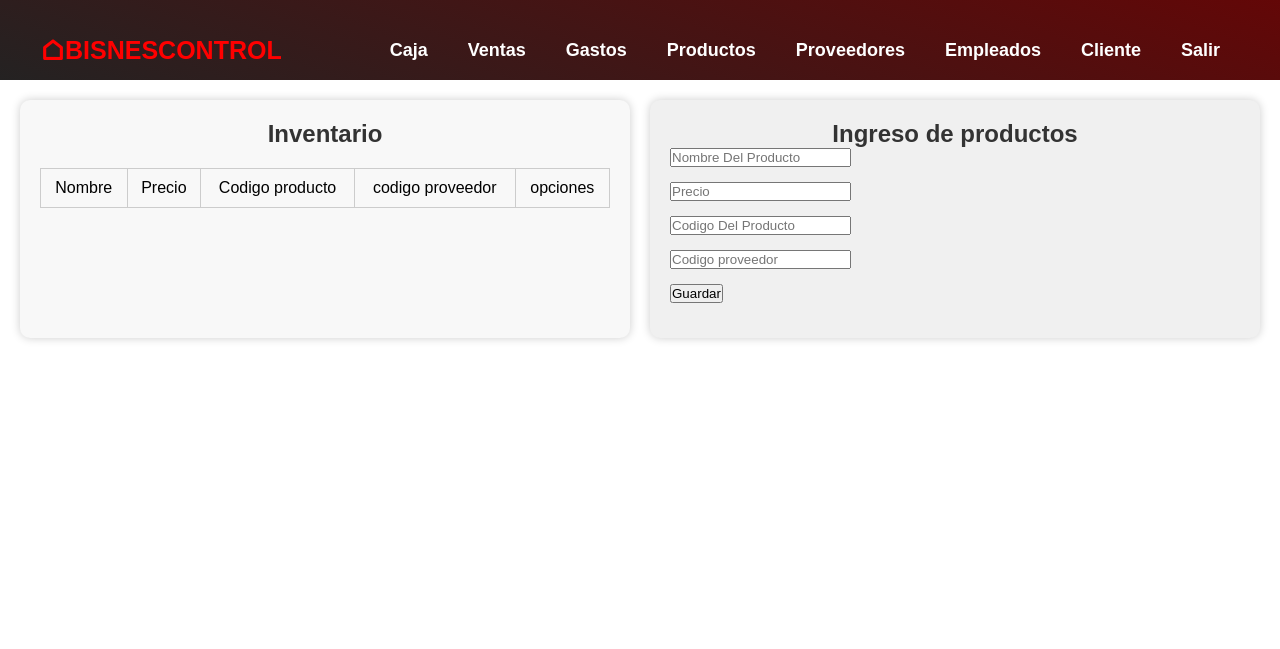
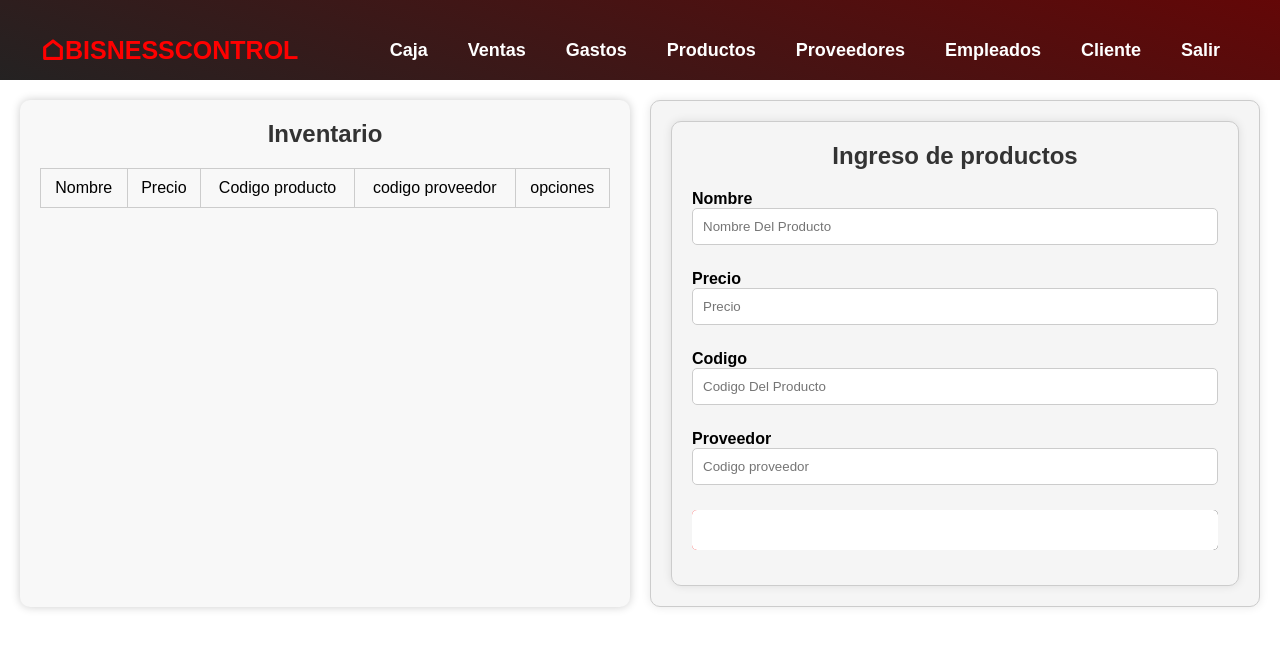
Before and after one commit to jlrssrlj/semillero, a Flask app: page /productos in a window 1280 px wide. Shown: the top 649 px of the page. Run offline with Flask 3, Linux system fonts and the light colour scheme; data that the repository does not hold is empty; some libraries are stand-ins or nearby versions.

Commit message:
Estilos productos

```diff
--- a/Templates/layout.html
+++ b/Templates/layout.html
@@ -16,7 +16,7 @@
         <div class="content">
             <div class="menu container">
                 <a class="logo" href="/caja">
-                    <i class="ri-home-line"></i><span>bisnescontrol</span>
+                    <i class="ri-home-line"></i><span>bisnesscontrol</span>
                 </a>
                 <input type="checkbox" id="menu">
                 <label for="menu">
--- a/Templates/principalaplicativo.html
+++ b/Templates/principalaplicativo.html
@@ -7,7 +7,7 @@
 <head>
     <meta charset="UTF-8">
     <meta name="viewport" content="width=device-width, initial-scale=1.0">
-    <link rel="stylesheet" href="../static/css/menu.css">
+
     <link rel="stylesheet" href="../static/css/estilos.css">
     <title>Producto</title>
 
@@ -54,19 +54,19 @@
                 <h3 class="titulo">Ingreso de productos</h3>
                 <form action='/agregar_producto' method="POST">
                     <div class="input-form">
-                        <input type"text" name="nombreproducto" placeholder="Nombre Del Producto" class="form-control">
+                        <label for="nombreproducto">Nombre</label><input type"text" name="nombreproducto" placeholder="Nombre Del Producto" class="form-control">
                     </div>
                     <div class="input-form">
-                        <input type"text" name="precio" placeholder="Precio" class="form-control">
+                        <label for="precio">Precio</label><input type"text" name="precio" placeholder="Precio" class="form-control">
                     </div>
                     <div class="input-form">
-                        <input type"text" name="codigo" placeholder="Codigo Del Producto" class="form-control">
+                        <label for="Codigoproducto">Codigo</label><label for="Codigo Producto"></label><input type"text" name="codigo" placeholder="Codigo Del Producto" class="form-control">
                     </div>
                     <div class="input-form">
-                        <input type"text" name="idproveedores" placeholder="Codigo proveedor" class="form-control">
+                        <label for="proveedor">Proveedor</label><input type"text" name="idproveedores" placeholder="Codigo proveedor" class="form-control">
                     </div>
                     <div class="input-form">
-                        <button type="submit" class="btn btn-succes btn-block">
+                        <button type="submit" class="btn">
                             Guardar
                         </button>
                     </div>
--- a/app.py
+++ b/app.py
@@ -97,8 +97,9 @@ def update_producto(id):
         nombreproducto=request.form['nombreproducto']
         precio=request.form['precio']
         codigo=request.form['codigo']
+        idproveedores = request.form['idproveedores']
         cur=conn.cursor(cursor_factory=psycopg2.extras.DictCursor)
-        cur.execute(""" UPDATE producto SET nombreproducto=%s, precio=%s, codigo=%s WHERE idproducto=%s""", (nombreproducto,precio,codigo, id))
+        cur.execute(""" UPDATE producto SET nombreproducto=%s, precio=%s, codigo=%s, idproveedores=%s  WHERE idproducto=%s""", (nombreproducto,precio,codigo,idproveedores, id))
         conn.commit()
         return redirect(url_for('listar_productos'))
 
--- a/static/css/estilos.css
+++ b/static/css/estilos.css
@@ -97,6 +97,82 @@
 .btn-success:hover {
     background-color: #218838; /* Cambio de color al pasar el mouse sobre el botón */
 }
+/* Estilos para el contenedor principal */
+.form-section {
+  background-color: #f5f5f5; /* Fondo similar al formulario */
+  border: 1px solid #ccc;
+  padding: 20px;
+  border-radius: 10px;
+  box-shadow: 0 0 10px rgba(0, 0, 0, 0.1); /* Sombra para destacar el formulario */
+}
+
+/* Estilos para el título */
+.titulo {
+  text-align: center;
+  font-size: 24px;
+  margin-bottom: 20px;
+}
+
+/* Estilos para el formulario */
+.contenedor-form {
+  background-color: #f5f5f5; /* Fondo similar al contenedor principal */
+  border: 1px solid #ccc;
+  padding: 20px;
+  border-radius: 10px;
+  box-shadow: 0 0 10px rgba(0, 0, 0, 0.1); /* Sombra para destacar el formulario */
+}
+
+/* Estilos para etiquetas de formulario */
+.contenedor-form label {
+  font-weight: bold;
+  display: block; /* Coloca las etiquetas en una línea separada */
+}
+
+/* Estilos para campos de formulario */
+.form-control {
+  width: 100%;
+  padding: 10px;
+  margin-bottom: 10px;
+  border: 1px solid #ccc;
+  border-radius: 5px;
+}
+
+/* Estilos para el botón */
+.btn {
+  color: #fff;
+  align-items: center;
+  height: 40px; /* Aumentado el alto del botón */
+  width: 100%; /* Ancho completo del contenedor */
+  font-size: 18px;
+  font-weight: 500;
+  text-transform: capitalize;
+  font-family: inherit;
+  cursor: pointer;
+  border-radius: 5px;
+  user-select: none;
+  background: linear-gradient(to right, #ff0000, #000000); /* Gradiente de rojo a negro */
+  border: none;
+  position: relative;
+  overflow: hidden;
+  z-index: 1;
+  transition: background-color 0.5s ease;
+}
+
+.btn::before {
+  content: "";
+  position: absolute;
+  left: 0;
+  top: 0;
+  height: 100%;
+  width: 100%;
+  z-index: -1;
+  background-color: white; /* Cambia el fondo antes del hover */
+  transition: background-color 0.5s ease;
+}
+
+.btn:hover::before {
+  background-color: transparent; /* Cambia el fondo al hacer hover */
+}
 
 /* Media query para dispositivos con un ancho máximo de 767px */
 @media (max-width: 767px) {
```
Also changed, not shown: Templates/edit_producto.html (+21 -5 lines), Templates/editar_producto.html (deleted, +0 -36 lines), static/css/editar.css (added, +71 -0 lines).
